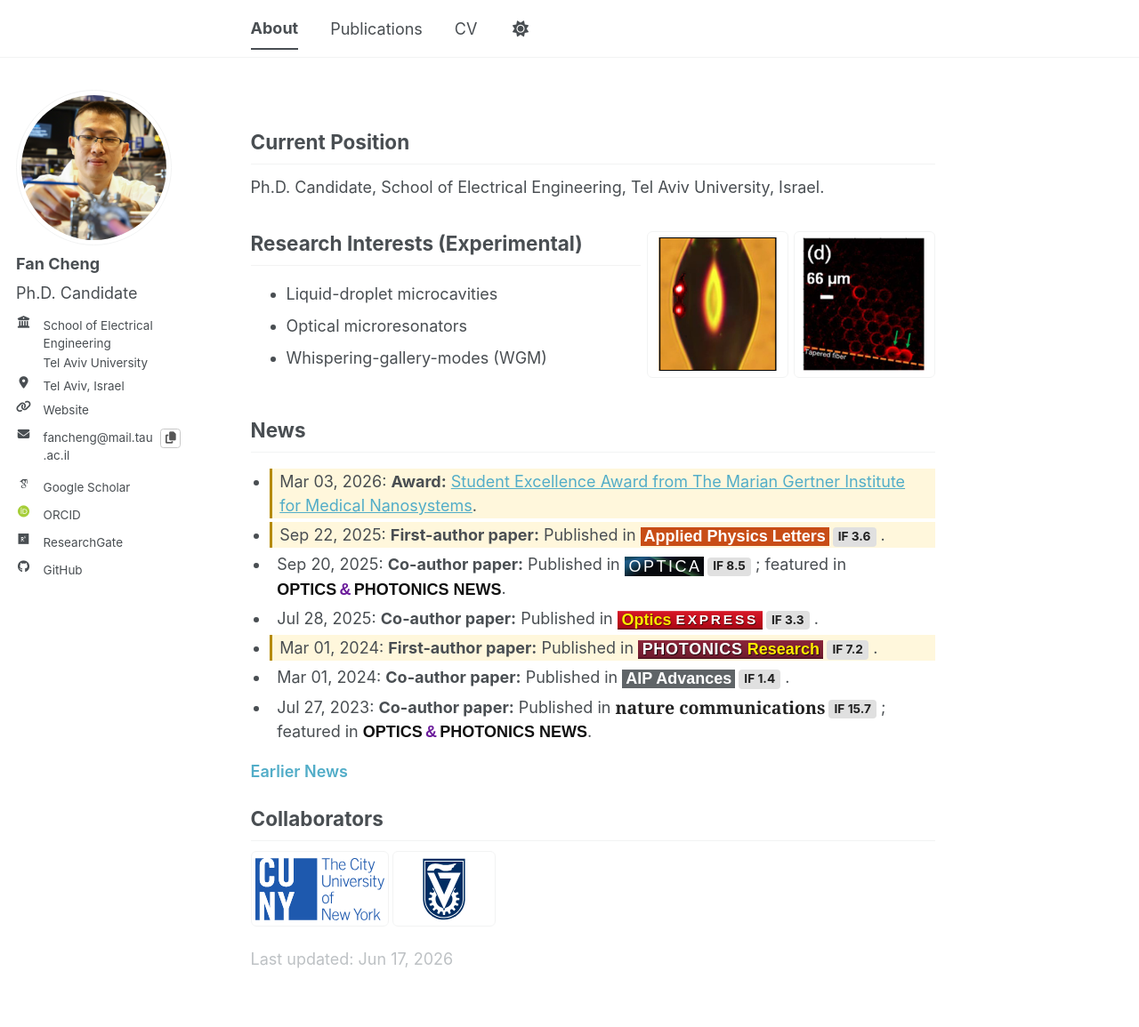
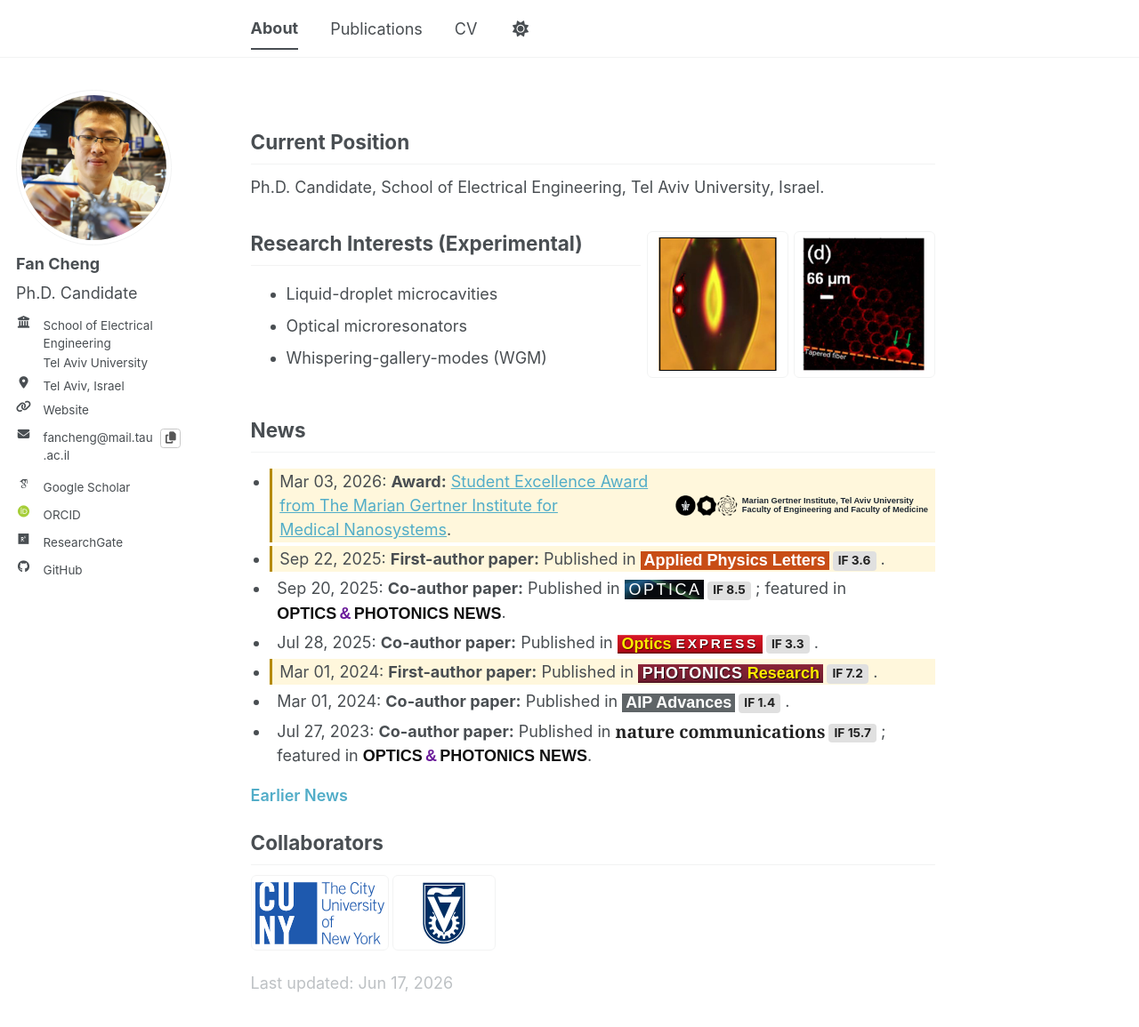
Before and after one commit to FanCheng5640/fancheng5640.github.io, a Jekyll site: the page built from _pages/about.md, in a window 1280 px wide and 1169 px high. Shown: the top 1155 px of the window at 89% size. Built offline with Jekyll 4.4.1, drawn with Linux system fonts in a browser that asks for light colours; some web fonts are replaced; a script bundle is joined from its source files by our own code; library files that are not in the unit come from our copies.

Commit message:
放大 News Award 标识并收紧 CV Awards 标识距离

```diff
--- /dev/null
+++ b/_includes/gertner-award-brand.html
@@ -0,0 +1,9 @@
+{%- assign brand_href = include.href | default: "/cv/#award-student-excellence-gertner" -%}
+{%- if brand_href contains "://" -%}
+  {%- assign brand_url = brand_href -%}
+{%- else -%}
+  {%- assign brand_url = brand_href | relative_url -%}
+{%- endif -%}
+{%- assign brand_title = include.title | default: "Open Marian Gertner Institute award details" -%}
+{%- assign brand_variant = include.variant | default: "default" -%}
+<a class="gertner-award-brand{% if brand_variant == 'two-line' %} gertner-award-brand--two-line{% endif %}" href="{{ brand_url }}" title="{{ brand_title | escape }}" aria-label="{{ brand_title | escape }}"{% if include.external %} target="_blank" rel="noopener"{% endif %}><img class="gertner-award-brand__mark" src="{{ '/images/logos/marian-gertner-institute-logo.png' | relative_url }}" alt="" width="212" height="68" loading="lazy" decoding="async" aria-hidden="true"><span class="gertner-award-brand__text" aria-hidden="true">{% if brand_variant == "two-line" %}<span>Marian Gertner Institute, Tel Aviv University</span><span>Faculty of Engineering and Faculty of Medicine</span>{% else %}<span>Marian Gertner Institute</span><span>Faculty of Engineering and Faculty of Medicine</span><span>Tel Aviv University</span>{% endif %}</span></a>
--- a/_pages/about.md
+++ b/_pages/about.md
@@ -49,7 +49,7 @@ Ph.D. Candidate, School of Electrical Engineering, Tel Aviv University, Israel.
 ## News
 
 <ul class="site-news">
-<li class="site-news__item site-news__item--key">Mar 03, 2026: <strong>Award:</strong> <a href="/cv/#award-student-excellence-gertner">Student Excellence Award from The Marian Gertner Institute for Medical Nanosystems</a>.</li>
+  <li class="site-news__item site-news__item--key site-news__item--award"><span class="site-news__award-layout"><span class="site-news__award-copy">Mar 03, 2026: <strong>Award:</strong> <a href="/cv/#award-student-excellence-gertner">Student Excellence Award from <span class="text-nowrap">The Marian Gertner Institute</span> for <span class="text-nowrap">Medical Nanosystems</span></a>.</span> {% include gertner-award-brand.html href="/cv/#award-student-excellence-gertner" title="Open Student Excellence Award details in CV" variant="two-line" %}</span></li>
   <li class="site-news__item site-news__item--key">Sep 22, 2025: <strong>First-author paper:</strong> Published in {% include news-publication-meta.html publication=pub_apl_2025 href="/publications/#publication-publication-2025-09-22-resonantly-enhanced-evaporation-sensing-in-liquid-droplet-whispering-gallery-cavities" %}.</li>
   <li class="site-news__item">Sep 20, 2025: <strong>Co-author paper:</strong> Published in {% include news-publication-meta.html publication=pub_optica_2025 href="/publications/#publication-publication-2025-09-20-photonic-origami-of-silica-on-a-silicon-chip-with-microresonators-and-concave-mirrors" %}; featured in {% include news-brand-logo.html name="Optics & Photonics News" logo="/files/papers/figures/logos/optics-photonics-news-logo.svg" %}.</li>
   <li class="site-news__item">Jul 28, 2025: <strong>Co-author paper:</strong> Published in {% include news-publication-meta.html publication=pub_oe_2025 href="/publications/#publication-publication-2025-07-28-observation-of-spectrally-continuous-resonance-enhancement-by-mode-coalescence" %}.</li>
--- a/_sass/layout/_page.scss
+++ b/_sass/layout/_page.scss
@@ -415,6 +415,97 @@
   background: rgba(255, 213, 79, 0.2);
 }
 
+.site-news__award-layout {
+  display: grid;
+  grid-template-columns: minmax(0, 1fr) auto;
+  align-items: center;
+  column-gap: 0.55rem;
+  row-gap: 0.18rem;
+  width: 100%;
+}
+
+.site-news__award-copy {
+  display: block;
+  min-width: 0;
+}
+
+.gertner-award-brand {
+  display: inline-flex;
+  align-items: center;
+  justify-content: center;
+  gap: 0.28rem;
+  width: min(100%, 20.5rem);
+  max-width: 100%;
+  min-height: 3.25rem;
+  padding: 0.08rem 0;
+  color: #1f2933;
+  border: 0;
+  line-height: 1;
+  text-decoration: none;
+}
+
+.site-news__item--award .gertner-award-brand,
+.cv-awards__item--gertner .gertner-award-brand {
+  justify-self: end;
+}
+
+.page__content .gertner-award-brand,
+.page__content .gertner-award-brand:hover,
+.page__content .gertner-award-brand:focus {
+  color: #1f2933;
+  text-decoration: none;
+}
+
+.gertner-award-brand:focus-visible {
+  outline: 2px solid var(--global-link-color-hover);
+  outline-offset: 2px;
+}
+
+.gertner-award-brand__mark {
+  display: block;
+  width: 4.7rem;
+  max-width: 4.7rem;
+  height: auto;
+  flex: 0 0 auto;
+  object-fit: contain;
+  box-shadow: none;
+}
+
+.gertner-award-brand__text {
+  display: inline-flex;
+  flex-direction: column;
+  justify-content: center;
+  max-width: 15rem;
+  color: #1f2933;
+  font-family: Arial, Helvetica, sans-serif;
+  font-size: 0.62rem;
+  font-weight: 700;
+  line-height: 1.08;
+  letter-spacing: 0;
+  text-align: left;
+  white-space: normal;
+}
+
+.gertner-award-brand__text span {
+  white-space: nowrap;
+}
+
+.gertner-award-brand--two-line {
+  width: min(100%, 17.2rem);
+  min-height: 2.6rem;
+}
+
+.gertner-award-brand--two-line .gertner-award-brand__mark {
+  width: 3.9rem;
+  max-width: 3.9rem;
+}
+
+.gertner-award-brand--two-line .gertner-award-brand__text {
+  max-width: 12.68rem;
+  font-size: 0.52rem;
+  line-height: 1.12;
+}
+
 .site-news__publication-meta {
   --site-news-logo-height: 0.92em;
   display: inline-flex;
@@ -542,7 +633,7 @@
 }
 
 .site-news__wordmark--optica {
-  padding: 0.08em 0.14em 0.11em 0.26em;
+  padding: 0.105em 0.14em 0.085em 0.26em;
   color: #ffffff;
   background:
     linear-gradient(145deg, rgba(42, 190, 255, 0.34) 16%, transparent 38%),
@@ -553,7 +644,7 @@
   letter-spacing: 0.14em;
   line-height: 1;
   text-transform: uppercase;
-  vertical-align: -0.06em;
+  vertical-align: -0.04em;
 }
 
 .site-news__wordmark--optics-express {
@@ -928,6 +1019,57 @@
   background: #e7edf3;
 }
 
+@media (max-width: 1100px) {
+  .site-news__award-layout {
+    grid-template-columns: minmax(0, 1fr);
+  }
+
+  .site-news__item--award .gertner-award-brand {
+    justify-self: start;
+  }
+}
+
+@media (max-width: 620px) {
+  .site-news__award-layout {
+    grid-template-columns: minmax(0, 1fr);
+  }
+
+  .site-news__item--award .gertner-award-brand,
+  .cv-awards__item--gertner .gertner-award-brand {
+    justify-self: start;
+  }
+
+  .gertner-award-brand {
+    width: min(100%, 18.6rem);
+    min-height: 3rem;
+  }
+
+  .gertner-award-brand__mark {
+    width: 4.35rem;
+    max-width: 4.35rem;
+  }
+
+  .gertner-award-brand__text {
+    max-width: 14rem;
+    font-size: 0.58rem;
+  }
+
+  .gertner-award-brand--two-line {
+    width: 100%;
+    min-height: 2.75rem;
+  }
+
+  .gertner-award-brand--two-line .gertner-award-brand__mark {
+    width: 4rem;
+    max-width: 4rem;
+  }
+
+  .gertner-award-brand--two-line .gertner-award-brand__text {
+    max-width: 14.8rem;
+    font-size: 0.5rem;
+  }
+}
+
 @media (max-width: 420px) {
   .collaborators__group {
     flex-basis: auto;
@@ -941,7 +1083,7 @@
 }
 
 .cv-education {
-  --cv-education-logo-slot-width: 14.5rem;
+  --cv-education-logo-slot-width: 12.5rem;
   --cv-education-logo-slot-height: 4.3rem;
   margin-bottom: 1.3rem;
 }
@@ -1017,14 +1159,14 @@
 
   .cv-education__logo-link {
     justify-content: flex-start;
-    width: min(var(--cv-education-logo-slot-width), 62vw);
-    max-width: 62vw;
+    width: min(var(--cv-education-logo-slot-width), 54vw);
+    max-width: 54vw;
     height: auto;
   }
 
   .cv-education__logo {
     width: 100%;
-    max-width: min(var(--cv-education-logo-slot-width), 62vw);
+    max-width: min(var(--cv-education-logo-slot-width), 54vw);
   }
 }
 
@@ -1037,6 +1179,31 @@
   padding: 0.16rem 0.45rem;
 }
 
+.cv-awards__award-layout {
+  display: inline;
+  width: auto;
+  max-width: 100%;
+}
+
+.cv-awards__copy {
+  display: inline;
+  min-width: 0;
+}
+
+.cv-awards__item--gertner .gertner-award-brand {
+  display: inline-flex;
+  justify-self: auto;
+  margin-left: 0.55rem;
+  vertical-align: middle;
+}
+
+@media (max-width: 620px) {
+  .cv-awards__item--gertner .gertner-award-brand {
+    margin-top: 0.18rem;
+    margin-left: 0;
+  }
+}
+
 .cv-awards__item:target {
   border-left: 0.3rem solid #ffc20a;
   background: #fff7d6;
```
Also changed, not shown: _includes/publication-authors.html (+18 -15 lines), _pages/cv.md (+3 -2 lines), references/引用清单.txt (+10 -0 lines), images/logos/marian-gertner-institute-logo.png (added).
